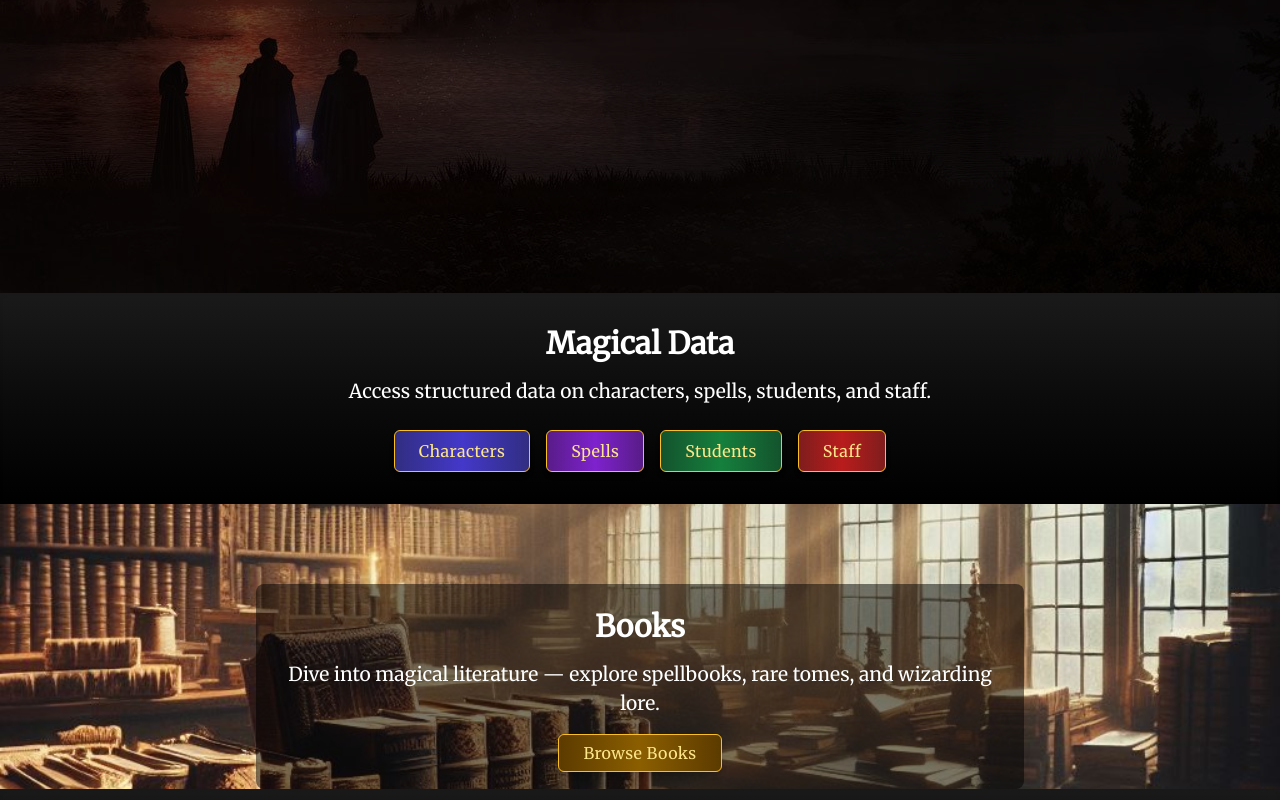
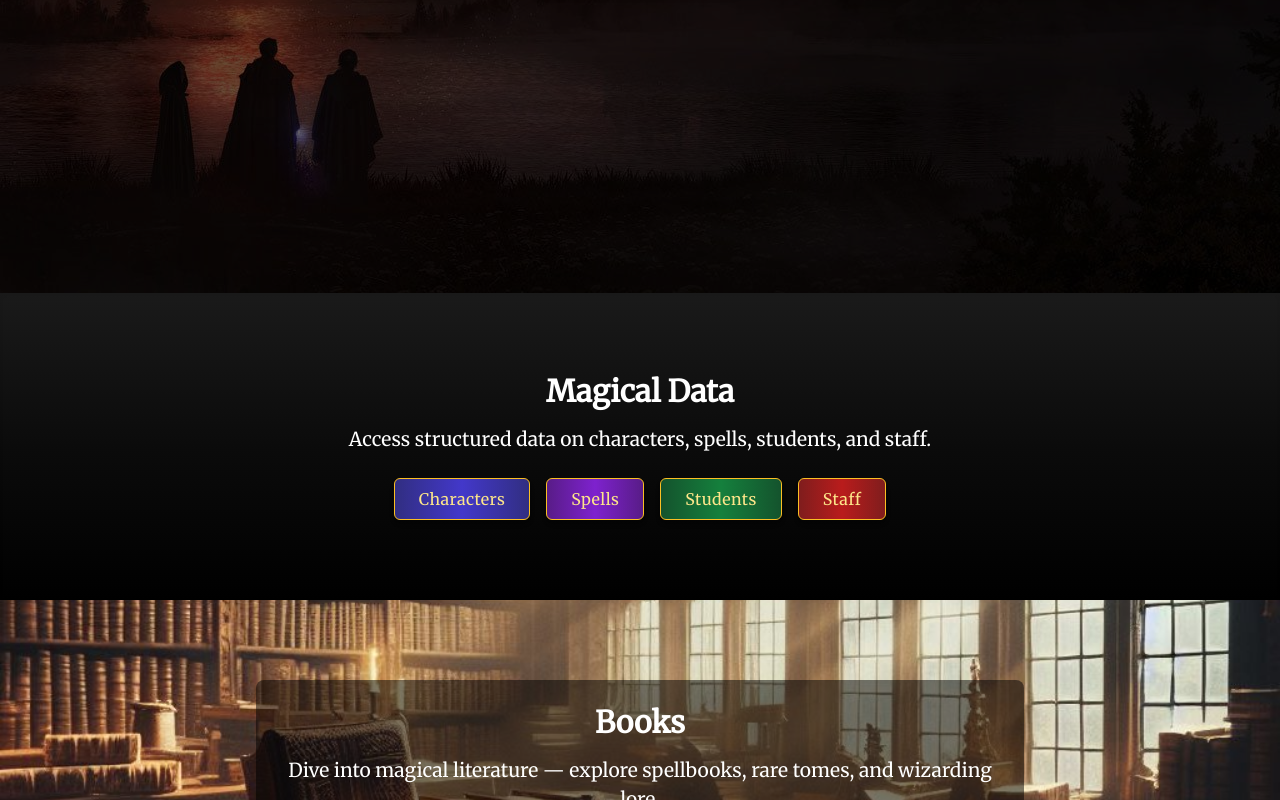
Before and after one commit to Cedric-81495/Projects, a React (Vite) app in the folder Potter-Wiki/frontend/: page / in a window 1280 px wide. Shown: the part 507-1307 px from the top of the page. Built offline with nearby package versions, Linux system fonts and the light colour scheme.

Commit message:
Updated frontend src pages Home

```diff
--- a/Potter-Wiki/frontend/src/pages/Home.jsx
+++ b/Potter-Wiki/frontend/src/pages/Home.jsx
@@ -28,7 +28,7 @@ const Home = () => {
       </section>
 
         {/* 📊 Magical Data */}
-      <section className="bg-gradient-to-b text-center from-[#1a1a1a] via-[#0B0B0B] to-[#000000] text-amber-100 py-8 shadow-inner font-serif">
+      <section className="py-[80px] px-4 bg-gradient-to-b text-center from-[#1a1a1a] via-[#0B0B0B] to-[#000000] text-amber-100 shadow-inner font-serif">
         <div className="max-w-4xl mx-auto">
           <h2 className="text-3xl text-white font-bold mb-4">Magical Data</h2>
           <p className="mb-6 text-white">
```
